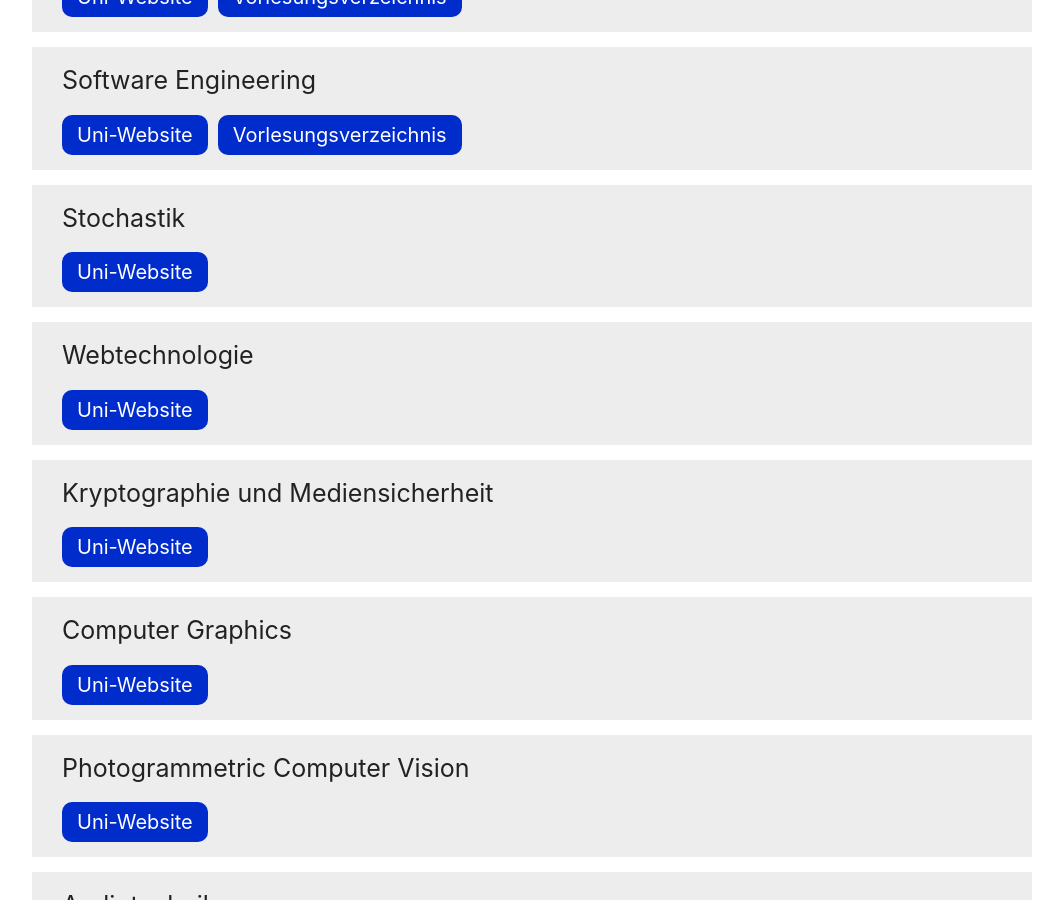
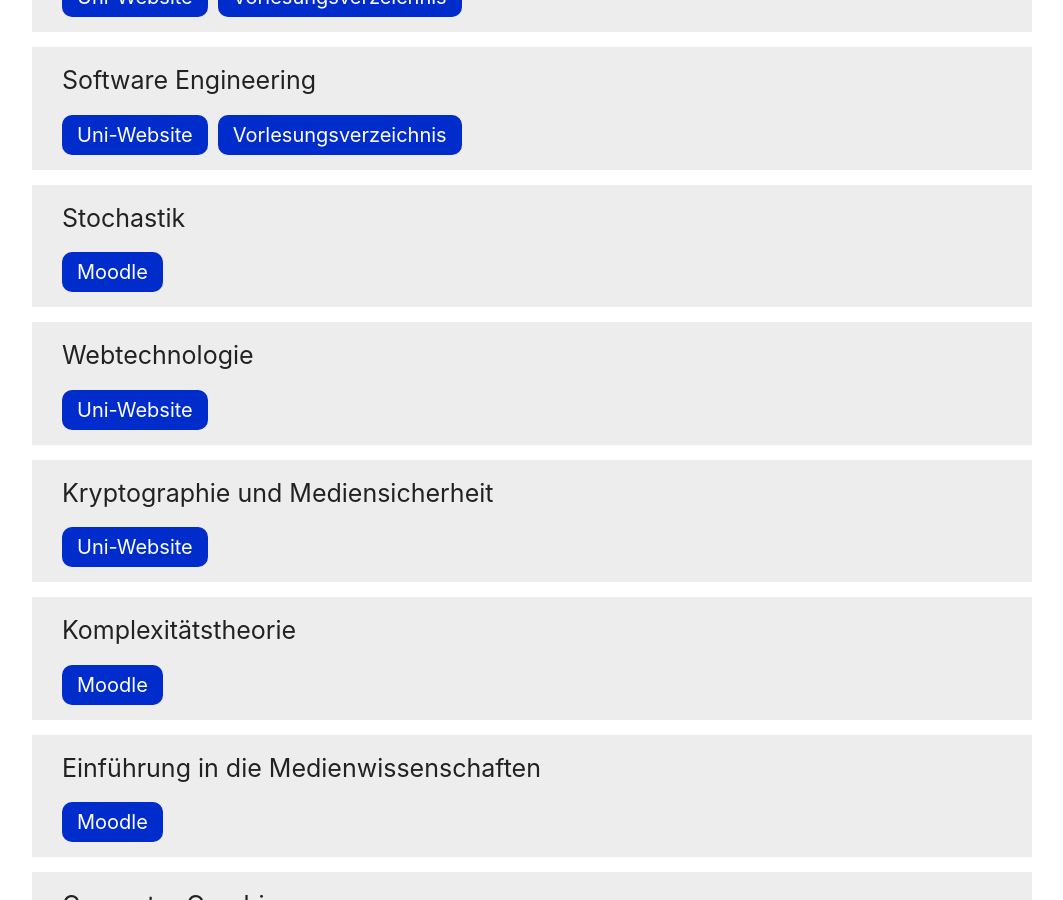
Before and after one commit to kleinfreund/hyperlink.cool, a Jekyll site: the page built from index.html, in a window 1280 px wide and 900 px high, scrolled down 2746 px. Shown: the whole window, without its empty margins (108-1171 px from the left). Built offline with Jekyll 4.4.1, drawn with Linux system fonts in a browser that asks for light colours; some of the changed lines change nothing that is shown.

Commit message:
Update records for summer semester 2018

```diff
--- a/_data/records.json
+++ b/_data/records.json
@@ -123,14 +123,9 @@
       ],
       "links": [
         {
-          "title": "Uni-Website",
+          "title": "Moodle",
           "key": "ana",
-          "url": "https://www.uni-weimar.de/de/bauingenieurwesen/professuren/angewandte-mathematik/lehre/lehrmaterialien/analysis-medieninformatik/"
-        },
-        {
-          "title": "Moodle",
-          "key": "anam",
-          "url": "https://moodle.uni-weimar.de/course/view.php?id=2067"
+          "url": "https://moodle.uni-weimar.de/course/view.php?id=3677"
         }
       ]
     },
@@ -150,12 +145,12 @@
         {
           "title": "Uni-Website",
           "key": "est",
-          "url": "https://www.uni-weimar.de/de/medien/professuren/medieninformatik/vernetzte-medien/personen/prof-dr-guenther-schatter/elektrotechnik-und-systemtheorie/"
+          "url": "https://www.uni-weimar.de/de/medien/professuren/medieninformatik/vernetzte-medien/personen/apl-prof-dr-guenther-schatter/elektrotechnik-und-systemtheorie/"
         },
         {
           "title": "Interner Bereich",
           "key": "esti",
-          "url": "http://www.uni-weimar.de/medien/schatter/doc/material/est/est-index.html"
+          "url": "https://www.uni-weimar.de/medien/schatter/doc/material/est/est-index.html"
         }
       ]
     },
@@ -194,12 +189,12 @@
         {
           "title": "Uni-Website",
           "key": "prog",
-          "url": "https://www.uni-weimar.de/de/medien/professuren/vr/teaching/ss-2017/vorlesung-programmiersprachen/"
+          "url": "https://www.uni-weimar.de/de/medien/professuren/vr/teaching/ss-2018/vorlesung-programmiersprachen/"
         },
         {
           "title": "Moodle",
           "key": "progm",
-          "url": "https://moodle.uni-weimar.de/course/view.php?id=2028"
+          "url": "https://moodle.uni-weimar.de/course/view.php?id=3501"
         }
       ]
     },
@@ -436,9 +431,9 @@
       ],
       "links": [
         {
-          "title": "Uni-Website",
+          "title": "Moodle",
           "key": "st",
-          "url": "http://www.uni-weimar.de/de/bauingenieurwesen/professuren/angewandte-mathematik/lehre/lehrmaterialien/stochastik-medieninformatik/"
+          "url": "https://moodle.uni-weimar.de/course/view.php?id=3432"
         }
       ]
     },
@@ -459,7 +454,7 @@
         {
           "title": "Uni-Website",
           "key": "web",
-          "url": "https://www.uni-weimar.de/en/media/chairs/webis/teaching/ss-2018/web-technology/"
+          "url": "https://www.uni-weimar.de/en/media/chairs/computer-science-department/webis/teaching/ss-2018/web-technology/"
         }
       ]
     },
@@ -480,7 +475,43 @@
         {
           "title": "Uni-Website",
           "key": "km",
-          "url": "https://www.uni-weimar.de/de/medien/professuren/mediensicherheit/teaching/ss-2017/"
+          "url": "https://www.uni-weimar.de/de/medien/professuren/mediensicherheit/teaching/ss-2018/"
+        }
+      ]
+    },
+    {
+      "key": "kt",
+      "title": "Komplexitätstheorie",
+      "keywords": [
+        "kt",
+        "4. Semester"
+      ],
+      "persons": [
+        "Andreas Jakoby"
+      ],
+      "links": [
+        {
+          "title": "Moodle",
+          "key": "kt",
+          "url": "https://moodle.uni-weimar.de/course/view.php?id=3472"
+        }
+      ]
+    },
+    {
+      "key": "emw",
+      "title": "Einführung in die Medienwissenschaften",
+      "keywords": [
+        "emw",
+        "Medienwissenschaften"
+      ],
+      "persons": [
+        "Simon Frisch"
+      ],
+      "links": [
+        {
+          "title": "Moodle",
+          "key": "emw",
+          "url": "https://moodle.uni-weimar.de/course/view.php?id=3809"
         }
       ]
     },
@@ -559,7 +590,7 @@
         {
           "title": "Uni-Website",
           "key": "vis",
-          "url": "https://www.uni-weimar.de/de/medien/professuren/vr/teaching/ss-2017/course-visualization/"
+          "url": "https://www.uni-weimar.de/de/medien/professuren/vr/teaching/ss-2018/course-visualization/"
         }
       ]
     },
@@ -589,7 +620,7 @@
         {
           "title": "BISON",
           "key": "bison",
-          "url": "http://www.uni-weimar.de/qisserver"
+          "url": "https://www.uni-weimar.de/qisserver"
         }
       ]
     },
```
